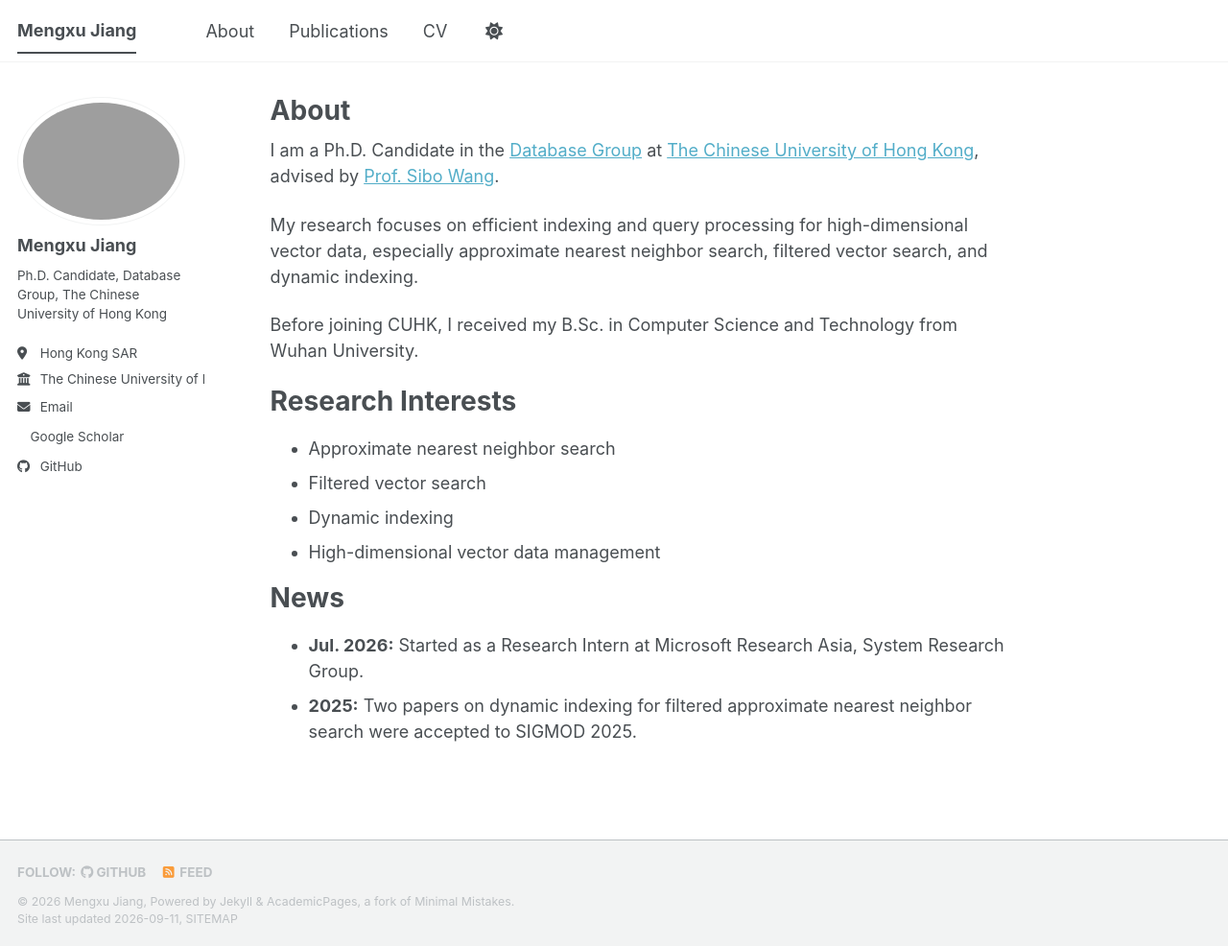
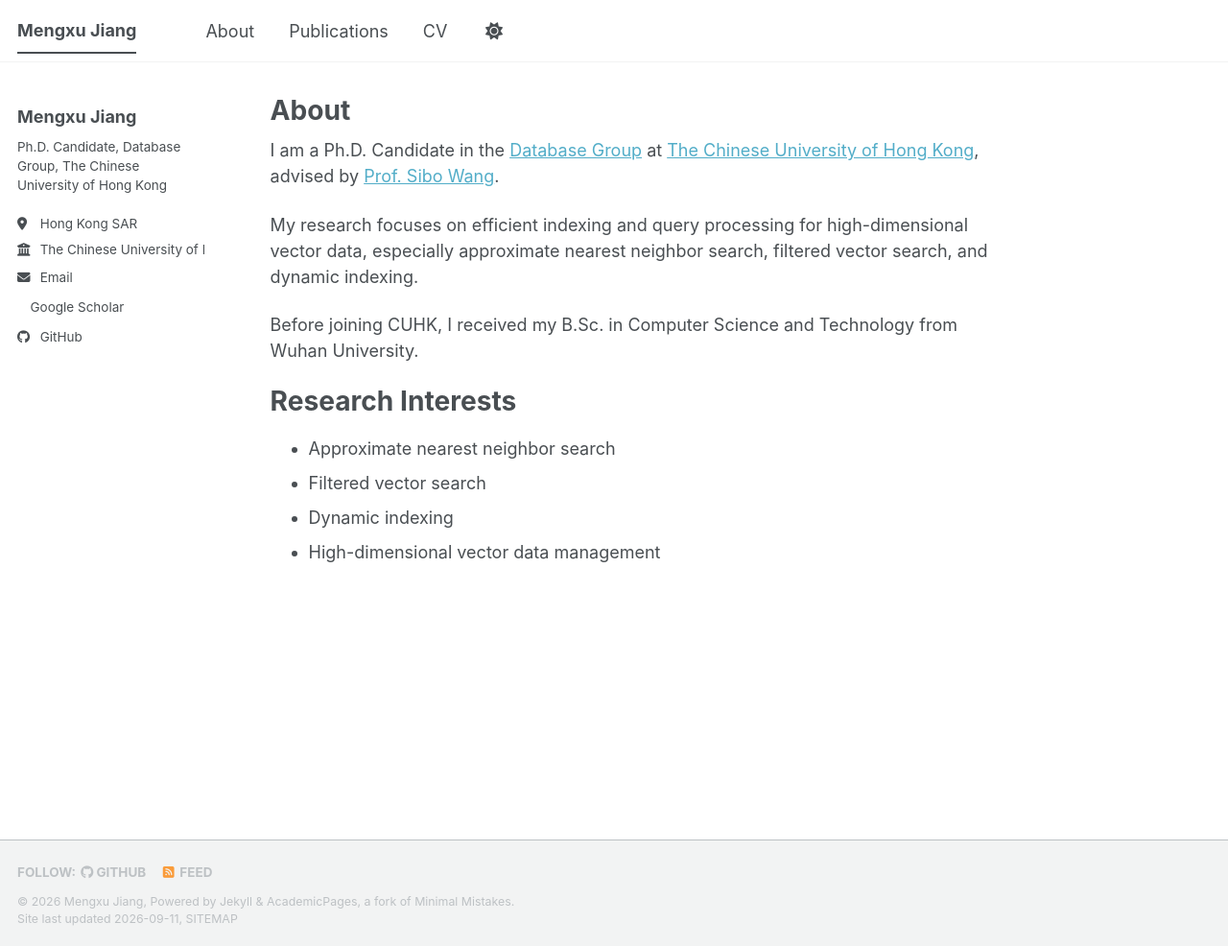
Before and after one commit to oldjang/oldjang.github.io, a Jekyll site: the page built from _pages/about.md, in a window 1280 px wide and 986 px high. Shown: the whole window at 96% size. Built offline with Jekyll 4.4.1, drawn with Linux system fonts in a browser that asks for light colours; a style sheet for code colours, icons or effects is not loaded.

```diff
--- a/_includes/author-profile.html
+++ b/_includes/author-profile.html
@@ -6,13 +6,15 @@
 
 <div itemscope itemtype="http://schema.org/Person">
 
-  <div class="author__avatar">
-    {% if author.avatar contains "://" %}
-    	<img src="{{ author.avatar }}" alt="{{ author.name }}"  fetchpriority="high" />
-    {% else %}
-    	<img src="{{ author.avatar | prepend: "/images/" | prepend: base_path }}" class="author__avatar" alt="{{ author.name }}"  fetchpriority="high" />
-    {% endif %}
-  </div>
+  {% if author.avatar %}
+    <div class="author__avatar">
+      {% if author.avatar contains "://" %}
+        <img src="{{ author.avatar }}" alt="{{ author.name }}" fetchpriority="high" />
+      {% else %}
+        <img src="{{ author.avatar | prepend: "/images/" | prepend: base_path }}" class="author__avatar" alt="{{ author.name }}" fetchpriority="high" />
+      {% endif %}
+    </div>
+  {% endif %}
 
   <div class="author__content">
     <h3 class="author__name">{{ author.name }}</h3>
--- a/_pages/about.md
+++ b/_pages/about.md
@@ -20,9 +20,3 @@ Research Interests
 * Filtered vector search
 * Dynamic indexing
 * High-dimensional vector data management
-
-News
-======
-
-* **Jul. 2026:** Started as a Research Intern at Microsoft Research Asia, System Research Group.
-* **2025:** Two papers on dynamic indexing for filtered approximate nearest neighbor search were accepted to SIGMOD 2025.
```
Also changed, not shown: _publications/2027-dynamic-graph-indexing-label-filtered-ann.md (+2 -2 lines).
